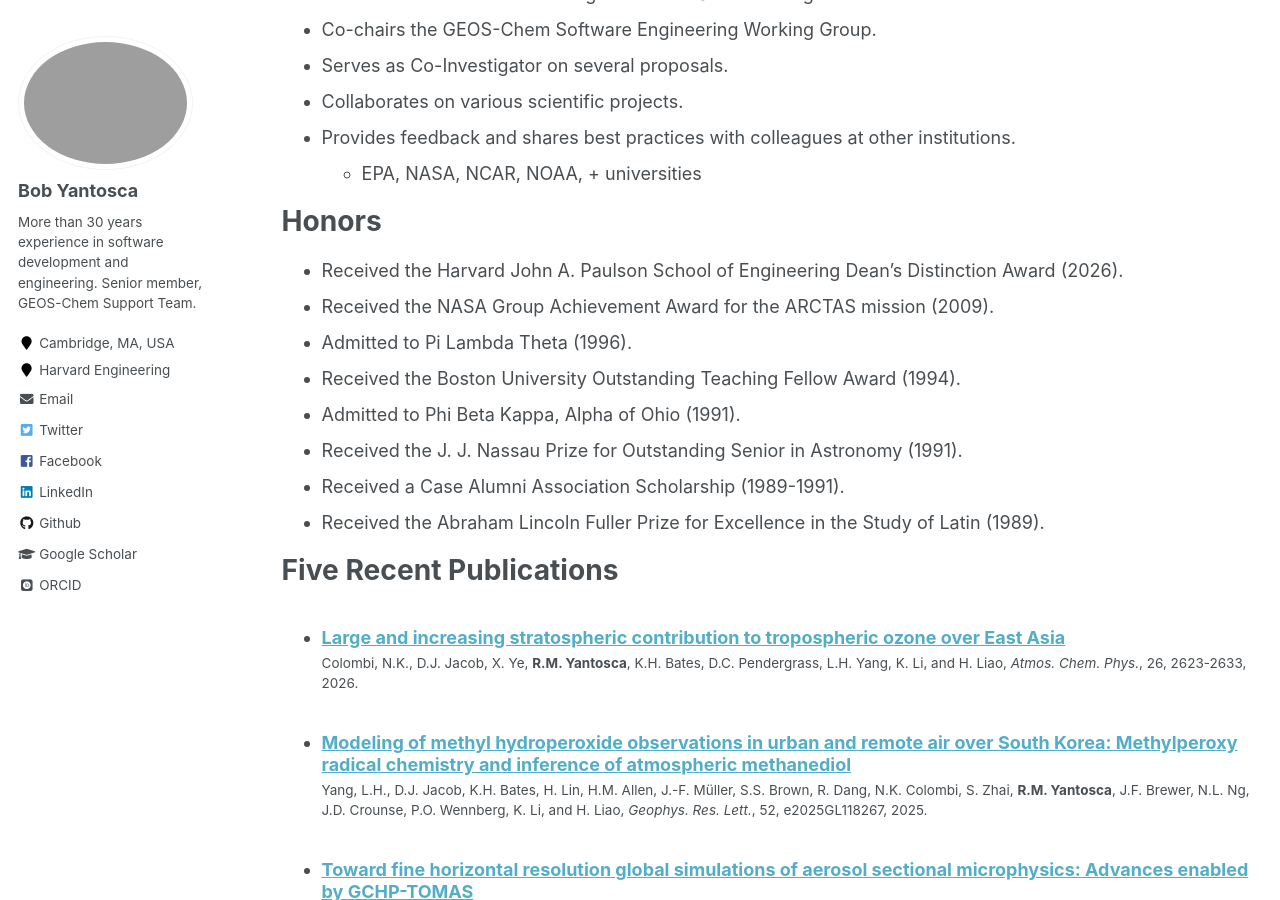
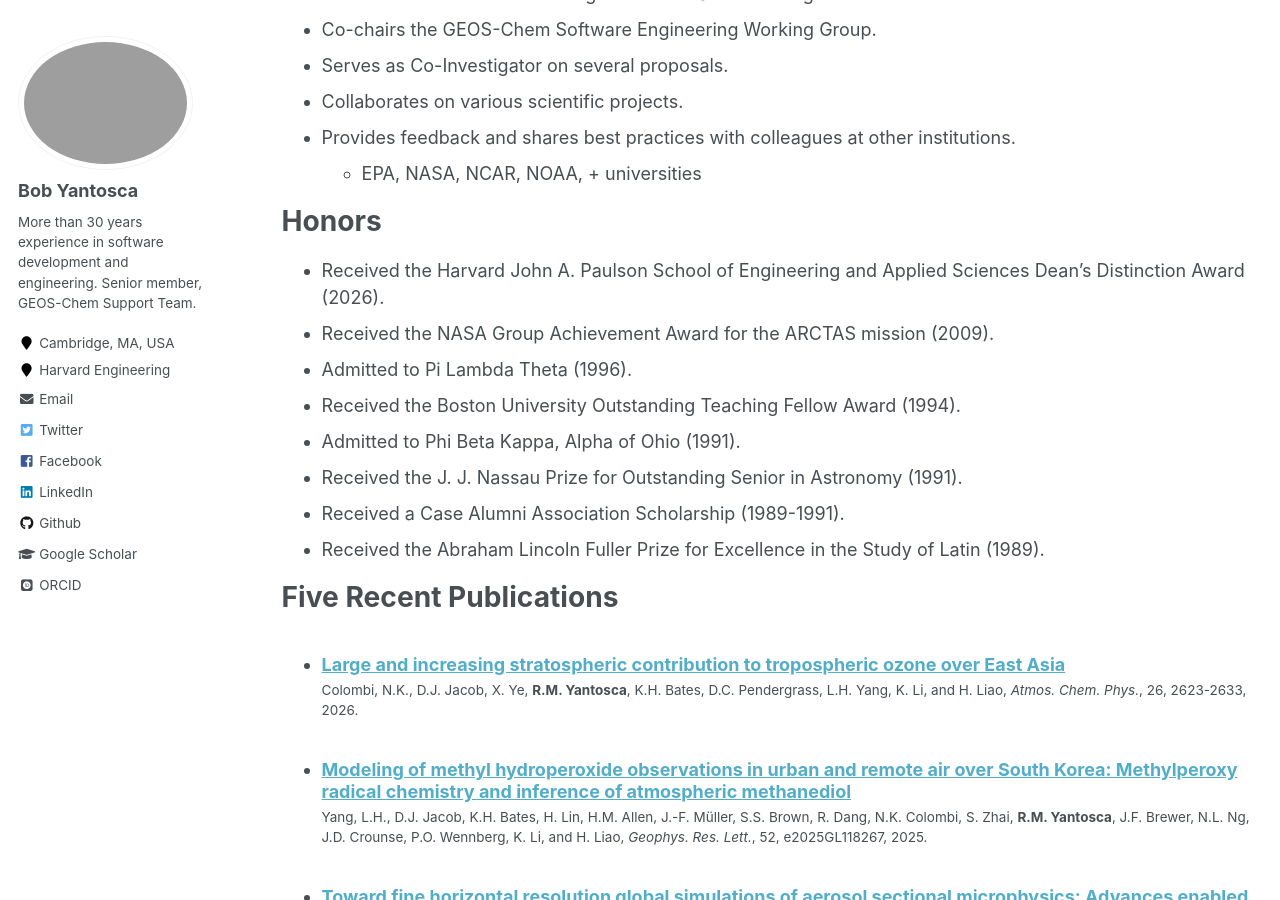
Before and after one commit to yantosca/yantosca.github.io, a Jekyll site: the page built from _pages/cv.md, in a window 1280 px wide and 900 px high, scrolled down 1890 px. Built offline with Jekyll 4.4.1, drawn with Linux system fonts in a browser that asks for light colours; some web fonts are replaced.

Commit message:
Use the award's full name in the CV
The Honors entry read "Harvard John A. Paulson School of Engineering
Dean's Distinction Award", dropping "and Applied Sciences" from the
school's name.  SEAS calls the award the Dean's Distinction Award and
writes the school out in full, which is also how the name appears on
_pages/about.md and twice earlier in the CV itself.

_pages/cv.md
- Added "and Applied Sciences" to the 2026 Dean's Distinction Award entry

Signed-off-by: Bob Yantosca <yantosca@seas.harvard.edu>
Co-Authored-By: Claude Opus 5 <noreply@anthropic.com>

```diff
--- a/_pages/cv.md
+++ b/_pages/cv.md
@@ -112,8 +112,8 @@ _Center for Space Physics, Boston University (Boston, MA)_
   * EPA, NASA, NCAR, NOAA, + universities
 
 # Honors
-* Received the Harvard John A. Paulson School of Engineering Dean's
-  Distinction Award (2026).
+* Received the Harvard John A. Paulson School of Engineering and Applied
+  Sciences Dean's Distinction Award (2026).
 * Received the NASA Group Achievement Award for the ARCTAS mission (2009).
 * Admitted to Pi Lambda Theta (1996).
 * Received the Boston University Outstanding Teaching Fellow Award (1994).
```
